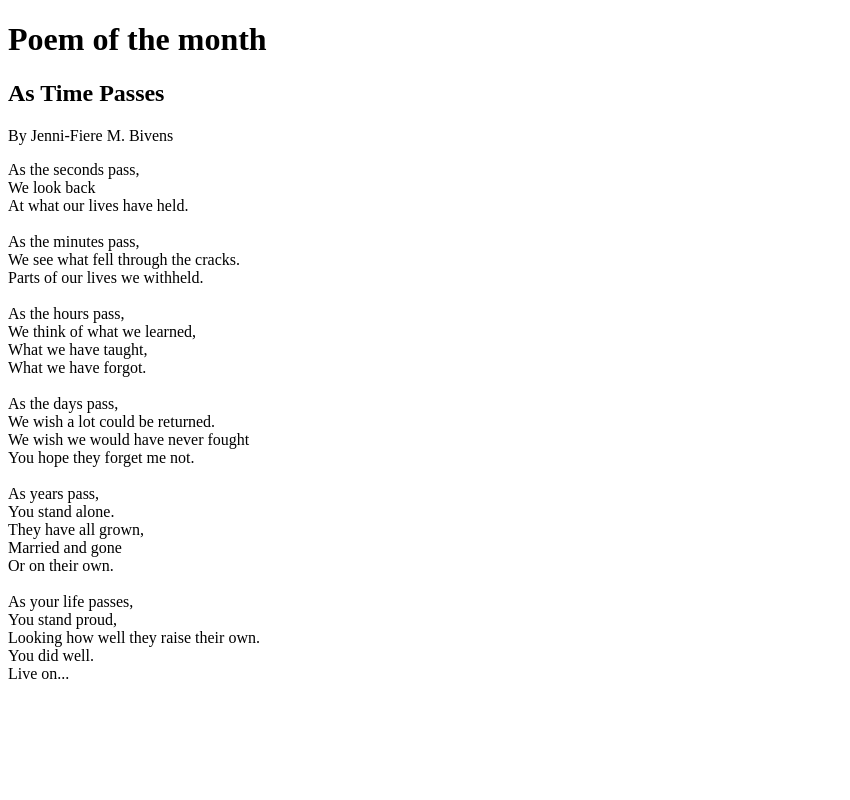
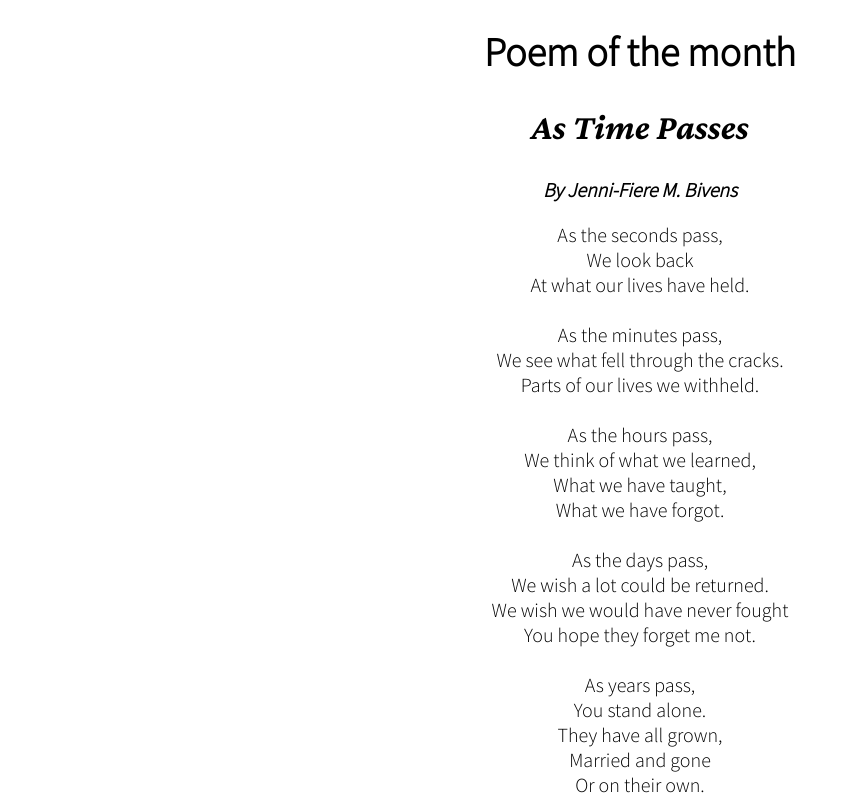
Before and after one commit to anna-zajac/git-learning-2, a plain HTML site: page index.html in a window 1280 px wide. Shown: the top 800 px of the page, without its empty margins (0-850 px from the left). Drawn offline with nearby package versions, Linux system fonts and the light colour scheme.

Commit message:
Add style for poem section

```diff
--- a/index.html
+++ b/index.html
@@ -3,6 +3,7 @@
     <head>
         <meta charset="UTF-8">
         <title>Poem</title>
+        <link href="https://fonts.googleapis.com/css2?family=Crimson+Pro:ital,wght@1,700&family=Source+Sans+Pro:wght@300&display=swap" rel="stylesheet">
         <link rel="stylesheet" href="style.css">
     </head>
     <body>
--- a/style.css
+++ b/style.css
@@ -0,0 +1,15 @@
+body {
+    text-align: center;
+    font-family: 'Source Sans Pro', sans-serif;
+    font-size: 20px;
+}
+
+.poem-title {
+    font-family: 'Crimson Pro', serif;
+    font-size: 36px;
+}
+
+.poem p:first-of-type {
+    font-weight: bold;
+    font-style:italic;
+}
```
